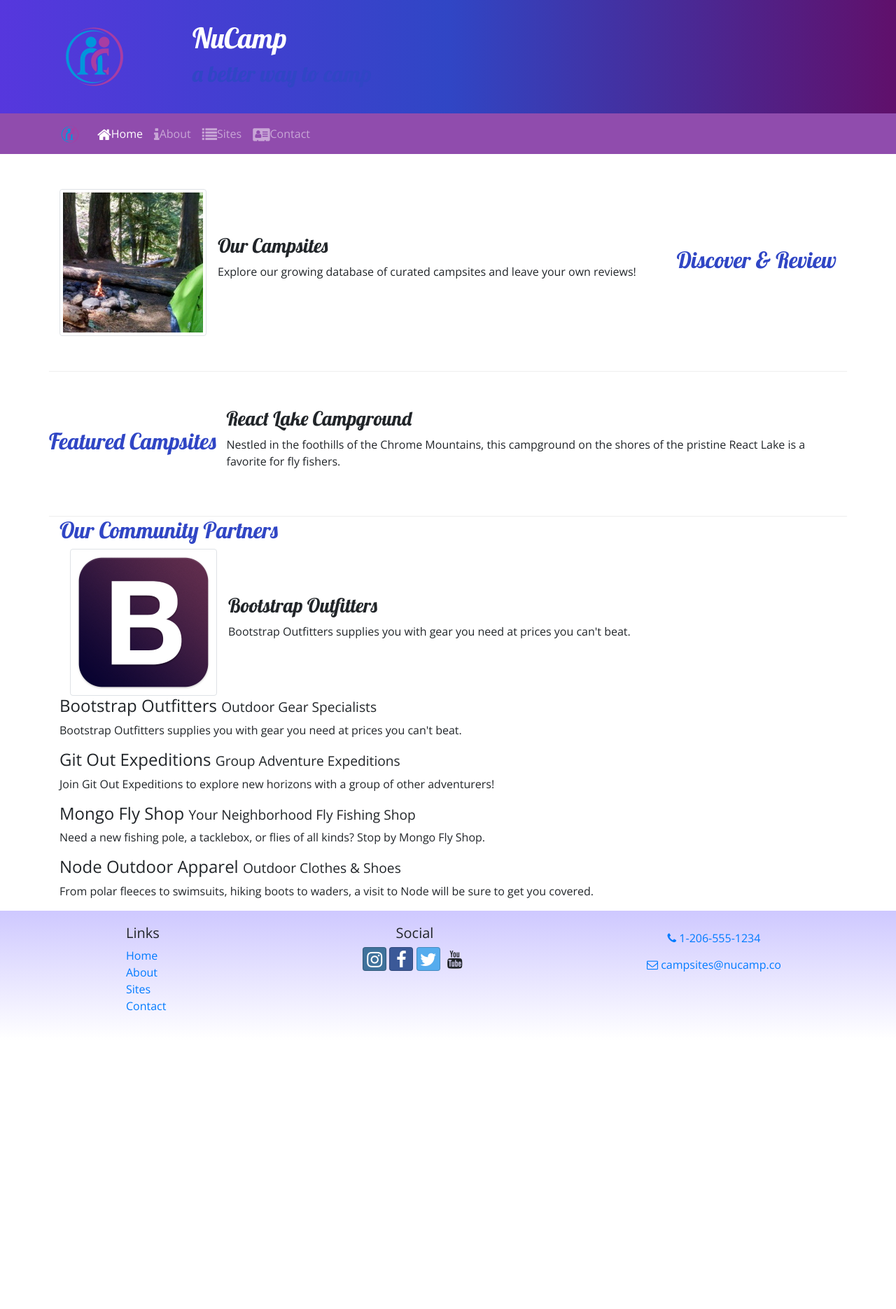
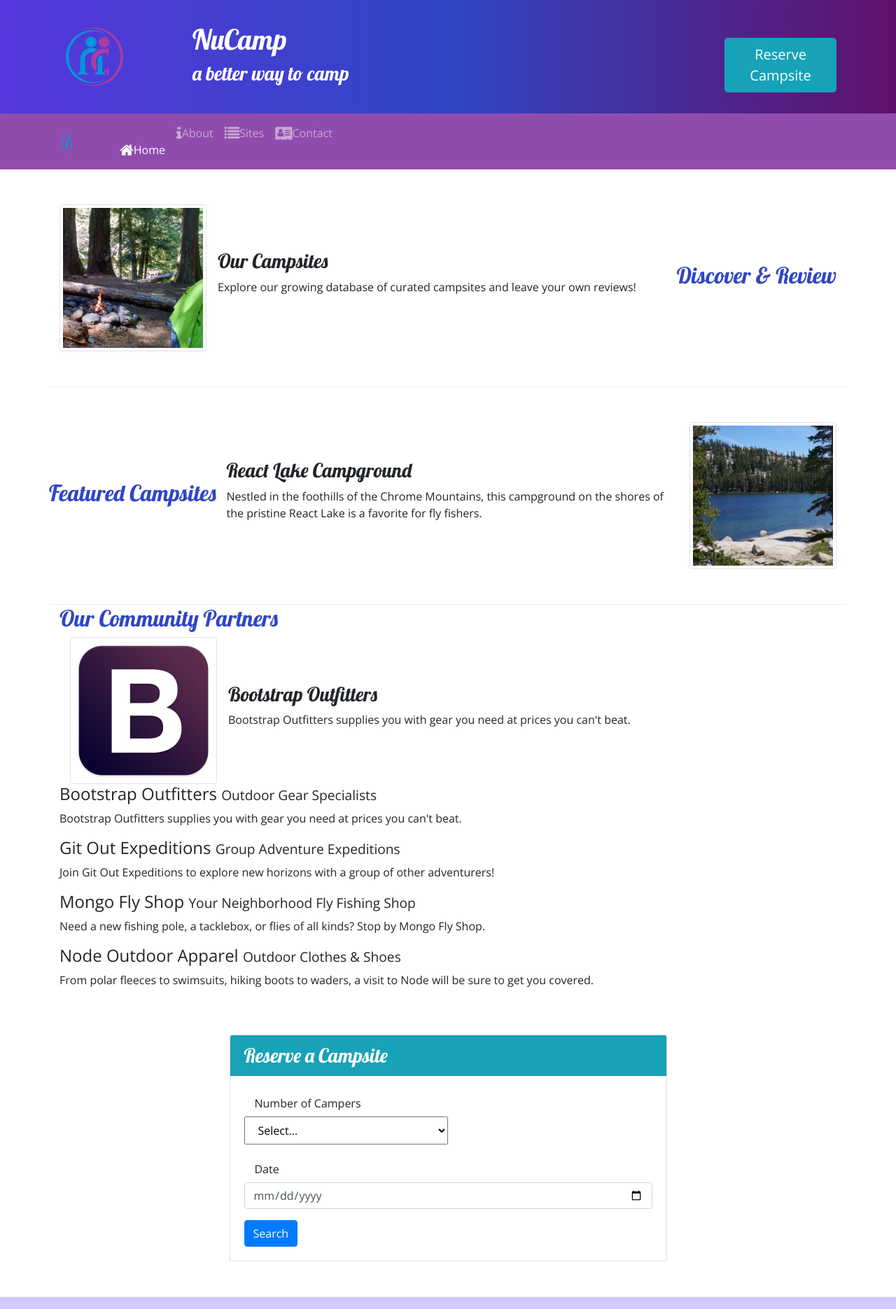
Before and after one commit to lkhunter/nucampsite, a website: page index.html in a window 1280 px wide. Shown: the top 1870 px of the page at 70% size. Before the commit the page ends 1485 px from the top, so only its background shows below. Drawn offline with nearby package versions, Linux system fonts and the light colour scheme.

Commit message:
Workshop assignment week 2

```diff
--- a/index.html
+++ b/index.html
@@ -28,29 +28,34 @@
                 </div>
                 <div class="col">
                     <h1>NuCamp</h1>
-                    <h2>a better way to camp</h2>
+                    <h3>a better way to camp</h3>
+                </div>
+                <div class="col col-md-4 col-xl-2">
+                    <a href="#reserveForm" class="btn btn-info btn-lg mt-4" role="button">Reserve Campsite</a>
                 </div>
             </div>
         </div>
-
     </header>
 
     <nav class="navbar navbar-expand-sm navbar-dark sticky-top">
         <div class="container">
-            <a class="navbar-brand" href="#"><img src="img/logo.png" height="30" width="30" /></a>
-            <button class="navbar-toggler" type="button" data-toggle="collapse" data-target="#nucampNavbar">
+            <a class="navbar-brand" href="#"><img src="img/logo.png" height="30" width="30" />
+
                 <button class="navbar-toggler ml-auto" type="button" data-toggle="collapse" data-target="#nucampNavbar">
                     <span class="navbar-toggler-icon"></span>
                 </button>
+
                 <div class="collapse navbar-collapse" id="nucampNavbar">
                     <ul class="navbar-nav">
-                        <li class="nav-item active"><a class="nav-link" href="#">
+                        <li class="nav-item active"><a class="nav-link" href="index.html">
                                 <i class="fa fa-home fa-lg"></i>Home</a></li>
-                        <li class=" nav-item"><a class="nav-link" href="aboutUs.html"><i
-                                    class="fa fa-info fa-lg"></i>About</a></li>
-                        <li class="nav-item"><a class="nav-link" href="#"><i class="fa fa-list fa-lg"></i>Sites</a></li>
-                        <li class="nav-item"><a class="nav-link" href="contactus.html"><i
-                                    class="fa fa-address-card fa-lg"></i>Contact</a>
+                        <li class="nav-item"><a class="nav-link" href="aboutUs.html">
+
+                                <i class="fa fa-info fa-lg"></i>About</a></li>
+                        <li class="nav-item"><a class="nav-link" href="#">
+                                <i class="fa fa-list fa-lg"></i>Sites</a></li>
+                        <li class="nav-item"><a class="nav-link" href="contactus.html">
+                                <i class="fa fa-address-card fa-lg"></i>Contact</a>
                         </li>
                     </ul>
                 </div>
@@ -78,15 +83,21 @@
         <div class="row row-content align-items-center">
             <h2 class="text-sm-right">Featured Campsites</h2>
             <div class="col">
-                <h3>React Lake Campground</h3>
-                <p>Nestled in the foothills of the Chrome Mountains, this campground on the shores of the
-                    pristine React
-                    Lake is
-                    a favorite for fly fishers.</p>
+                <div class="media">
+                    <div class="media-body align-self-center">
+                        <h3>React Lake Campground</h3>
+                        <p>Nestled in the foothills of the Chrome Mountains, this campground on the shores of
+                            the
+                            pristine React
+                            Lake is
+                            a favorite for fly fishers.</p>
+                    </div>
+                    <img class="d-flex ml-3 img-thumbnail" src="img/react-lake-thumb.jpg" alt="React Lake Thumbnail" />
+                </div>
             </div>
         </div>
 
-        <div class="container" <div class="" <div class="row row-content align-items-center">
+        <div class=" container" <div class="" <div class="row row-content align-items-center">
             <div class="row">
                 <h2 class="text-sm-right">Our Community Partners</h2>
 
@@ -97,7 +108,8 @@
                                 alt="Bootstrap Outfitters" />
                             <div class="media-body align-self-center">
                                 <h3>Bootstrap Outfitters</h3>
-                                <p class="d-none d-sm-block">Bootstrap Outfitters supplies you with gear you need at
+                                <p class="d-none d-sm-block">Bootstrap Outfitters supplies you with
+                                    gear you need at
                                     prices you can't beat.</p>
                             </div>
                         </div>
@@ -123,6 +135,46 @@
             </div>
         </div>
     </div>
+
+    <div class="row row-content">
+        <div class="col col-sm-6 mx-auto">
+            <div class="card">
+                <h3 class="card-header bg-info text-white">Reserve a Campsite</h3>
+                </h3>
+                <div class="card-body">
+                    <form id="reserveForm">
+                        <div class="form-group">
+                            <div class="form-group-row"></div>
+                            <label for="Number of Campers" class="col-sm-6 col-form-label">Number of
+                                Campers</label>
+
+
+                            <select name="numcampers" id="numcampers" class="col-sm-6 col-form-label">
+                                <option value="select">Select...</option>
+                                <option value="1">1</option>
+                                <option value="2">2</option>
+                                <option value="3">3</option>
+                                <option value="4">4</option>
+                                <option value="5">5</option>
+                                <option value="6">6</option>
+                            </select>
+
+                        </div>
+                        <div class="form-group">
+                            <div class="form-group-row">
+                                <label for="date" class="col-sm-6 col-form-label">Date</label>
+
+                                <input type="date" class="form-control" id="date" name="lastName" placeholder="Date" />
+                            </div>
+                        </div>
+
+                        <button type="submit" class="btn btn-primary">Search</button>
+                    </form>
+                </div>
+            </div>
+        </div>
+    </div>
+
 
     <footer class="site-footer">
         <div class="container">
```
